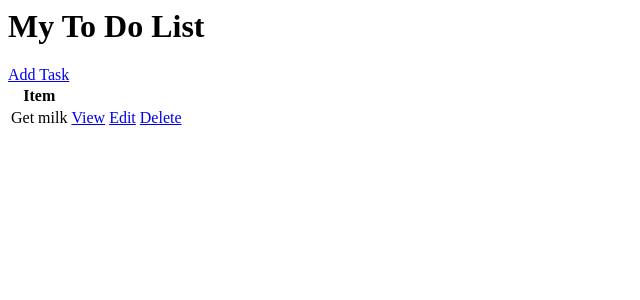
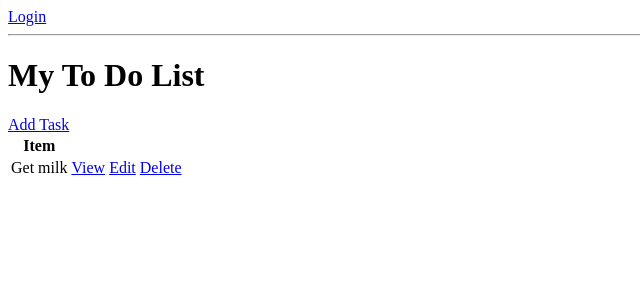
Before and after one commit to G-Bedy/To_Do_list, a Django app: page / in a window 1280 px wide. Shown: the top 300 px of the page, without its empty margins (0-640 px from the left). Run offline with Django 4.2, Linux system fonts and the light colour scheme; data comes from the database, SQL or seed files in the repository; both versions use the stored data as it was after the commit.

Commit message:
add login/logout function

```diff
--- a/base/templates/base/task_confirm_delete.html
+++ b/base/templates/base/task_confirm_delete.html
@@ -3,8 +3,4 @@
     {% csrf_token %}
     <p>Are you sure you want to delete this task? "{{ task }}"</p>
     <input type="submit" value="Delete"/>
-
-
-
-
 </form>
--- a/base/templates/base/task_list.html
+++ b/base/templates/base/task_list.html
@@ -1,4 +1,14 @@
+
+{% if request.user.is_authenticated %}
+    <p>{{ request.user }}</p>
+    <a href="{% url 'logout' %}">Logout</a>
+{% else %}
+    <a href="{% url 'login' %}">Login</a>
+{% endif %}
+
+<hr>
 <h1>My To Do List</h1>
+
 <a href="{% url 'task-create' %}">Add Task</a>
 
 <table>
--- a/base/urls.py
+++ b/base/urls.py
@@ -1,10 +1,17 @@
 
 from django.urls import path
-from .views import TaskList, TaskDetail, TaskCreate, TaskUpdate, TaskDelete
+from .views import TaskList, TaskDetail, TaskCreate, TaskUpdate, TaskDelete, CustomLoginView
+from django.contrib.auth.views import LogoutView
+
+
 urlpatterns = [
+    path('login/', CustomLoginView.as_view(), name='login'),
+    path('logout/', LogoutView.as_view(next_page='login'), name='logout'),
+
     path('', TaskList.as_view(), name='tasks'),
     path('task/<int:pk>/', TaskDetail.as_view(), name='task'),
     path('task-create/', TaskCreate.as_view(), name='task-create'),
     path('task-update/<int:pk>/', TaskUpdate.as_view(), name='task-update'),
     path('task-delete/<int:pk>/', TaskDelete.as_view(), name='task-delete'),
+
 ]
--- a/base/views.py
+++ b/base/views.py
@@ -3,8 +3,18 @@ from django.views.generic.list import ListView
 from django.views.generic.detail import DetailView
 from django.views.generic.edit import CreateView, UpdateView, DeleteView
 from django.urls import reverse_lazy
+
+from django.contrib.auth.views import LoginView
+
 from .models import Task
 
+class CustomLoginView(LoginView):
+    template_name = 'base/login.html'
+    fields = '__all__'
+    redirect_authenticated_user = True
+
+    def get_success_url(self):
+        return reverse_lazy('tasks')
 
 class TaskList(ListView):
     model = Task
```
Also changed, not shown: base/templates/base/login.html (added, +10 -0 lines), db.sqlite3.
